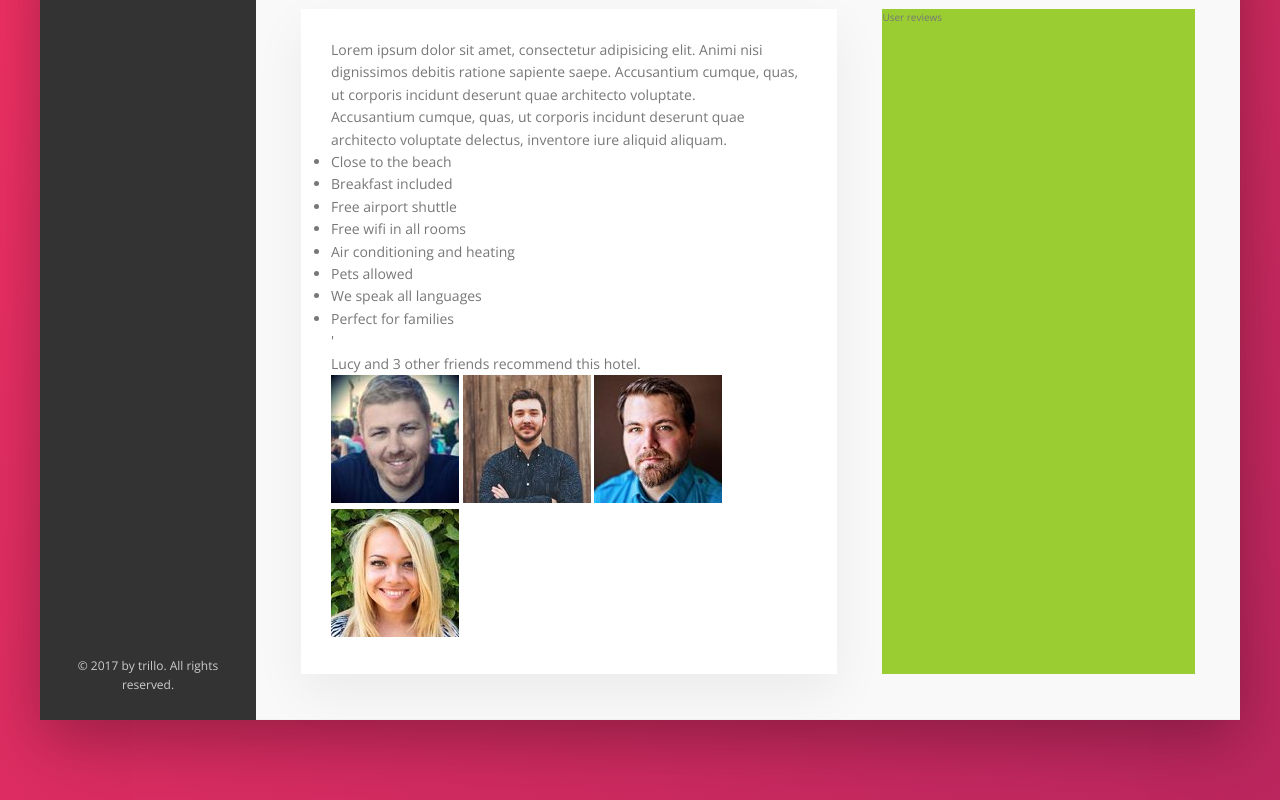
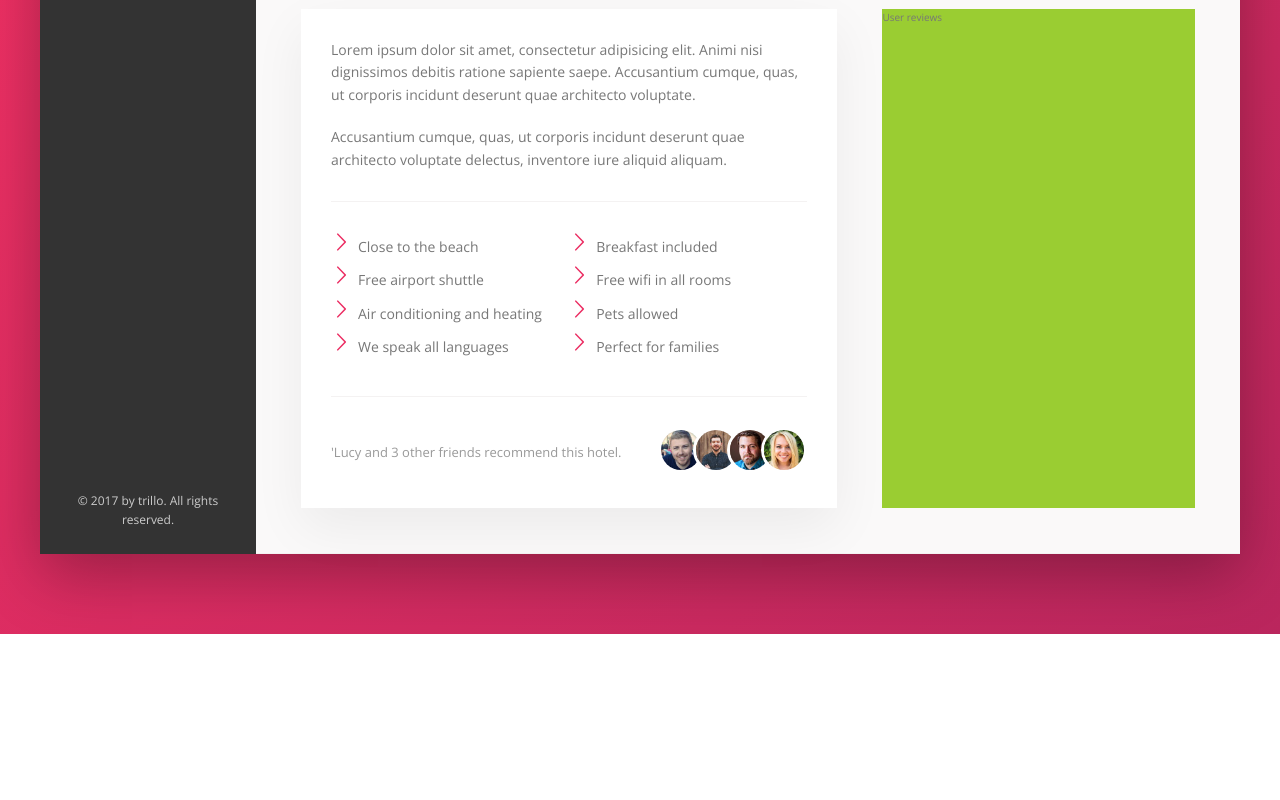
Before and after one commit to milarako/Trillo-Flexbox, a website: page index.html in a window 1280 px wide. Shown: the part 638-1438 px from the top of the page. After the commit the page ends 1272 px from the top, so only its background shows below. Drawn offline with nearby package versions, Linux system fonts and the light colour scheme.

Commit message:
build description - part 2

```diff
--- a/sass/_components.scss
+++ b/sass/_components.scss
@@ -62,8 +62,6 @@
                 fill: var(--color-grey-dark-3);
         }
 }
-
-
 
 ////////////////////////////////////////////
 // USER NAVIGATION
@@ -261,7 +259,6 @@
         }
 }
 
-
 ////////////////////////////////////////////
 // BUTTON INLINE
 .btn-inline {
@@ -301,3 +298,71 @@
                 box-shadow: none;
         }
 }
+
+////////////////////////////////////////////
+// PARAGRAPH
+.paragraph:not(:last-of-type) {
+        margin-bottom: 2rem;
+}
+
+////////////////////////////////////////////
+// LIST
+.list {
+        list-style: none;
+        margin: 3rem 0;
+        padding: 3rem 0;
+        border-top: var(--line);
+        border-bottom: var(--line);
+
+        display: flex;
+        flex-wrap: wrap;
+
+        &__item {
+                flex: 0 0 50%;
+                margin-bottom: .7rem;
+        }
+
+        &__item::before {
+                content: "";
+                display: inline-block;
+                height: 2rem;
+                width: 2rem;
+                margin-right: .7rem;
+
+                // Older browsers
+                // background-image: url(../img/chevron-thin-right.svg);
+                // background-size: cover;
+
+                // Newer browsers - masks
+                background-color: var(--color-primary);
+                mask-image: url(../img/chevron-thin-right.svg);
+                mask-size: cover;
+
+        }
+}
+
+////////////////////////////////////////////
+// RECOMMEND
+.recommend {
+        font-size: 1.3rem;
+        color: var(--color-grey-dark-3);
+
+        display: flex;
+        align-items: center;
+
+        &__count {
+                margin-right: auto;
+        }
+
+        &__photo {
+                box-sizing: content-box;
+                height: 4rem;
+                width: 4rem;
+                border-radius: 50%;
+                border: 3px solid #fff;
+
+                &:not(:last-child) {
+                        margin-right: -1.5rem;
+                }
+        }
+}
```
Also changed, not shown: css/style.css.
